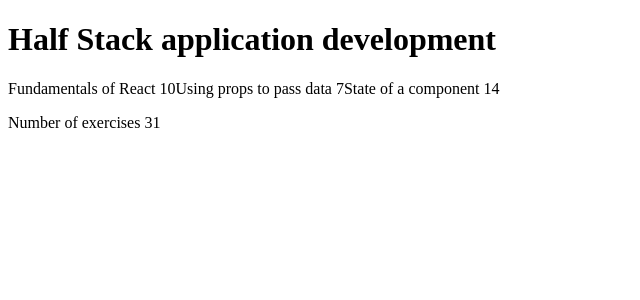
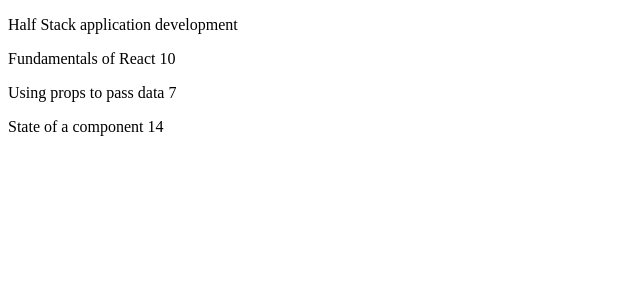
Before and after one commit to omerk42/full-stack-open-2022, a React (Create React App) app in the folder part1/: page / in a window 1280 px wide. Shown: the top 300 px of the page, without its empty margins (0-640 px from the left). Built offline with nearby package versions, Linux system fonts and the light colour scheme.

Commit message:
part 1 1.3

```diff
--- a/part1/src/App.js
+++ b/part1/src/App.js
@@ -22,19 +22,50 @@
   return <p>Number of exercises {a}</p>;
 }
 
+// const App = () => {
+//   const course = "Half Stack application development";
+//   const object = [
+//     { name: "Fundamentals of React", exe: 10 },
+//     { name: "Using props to pass data", exe: 7 },
+//     { name: "State of a component", exe: 14 },
+//   ];
+
+//   return (
+//     <div>
+//       <Header course={course} />
+//       <Content object={object} />
+//       <Total object={object} />
+//     </div>
+//   );
+// };
+
 const App = () => {
   const course = "Half Stack application development";
-  const object = [
-    { name: "Fundamentals of React", exe: 10 },
-    { name: "Using props to pass data", exe: 7 },
-    { name: "State of a component", exe: 14 },
-  ];
+  const part1 = {
+    name: "Fundamentals of React",
+    exercises: 10,
+  };
+  const part2 = {
+    name: "Using props to pass data",
+    exercises: 7,
+  };
+  const part3 = {
+    name: "State of a component",
+    exercises: 14,
+  };
 
   return (
     <div>
-      <Header course={course} />
-      <Content object={object} />
-      <Total object={object} />
+      <p>{course}</p>
+      <p>
+        {part1.name} {part1.exercises}
+      </p>
+      <p>
+        {part2.name} {part2.exercises}
+      </p>
+      <p>
+        {part3.name} {part3.exercises}
+      </p>
     </div>
   );
 };
```
